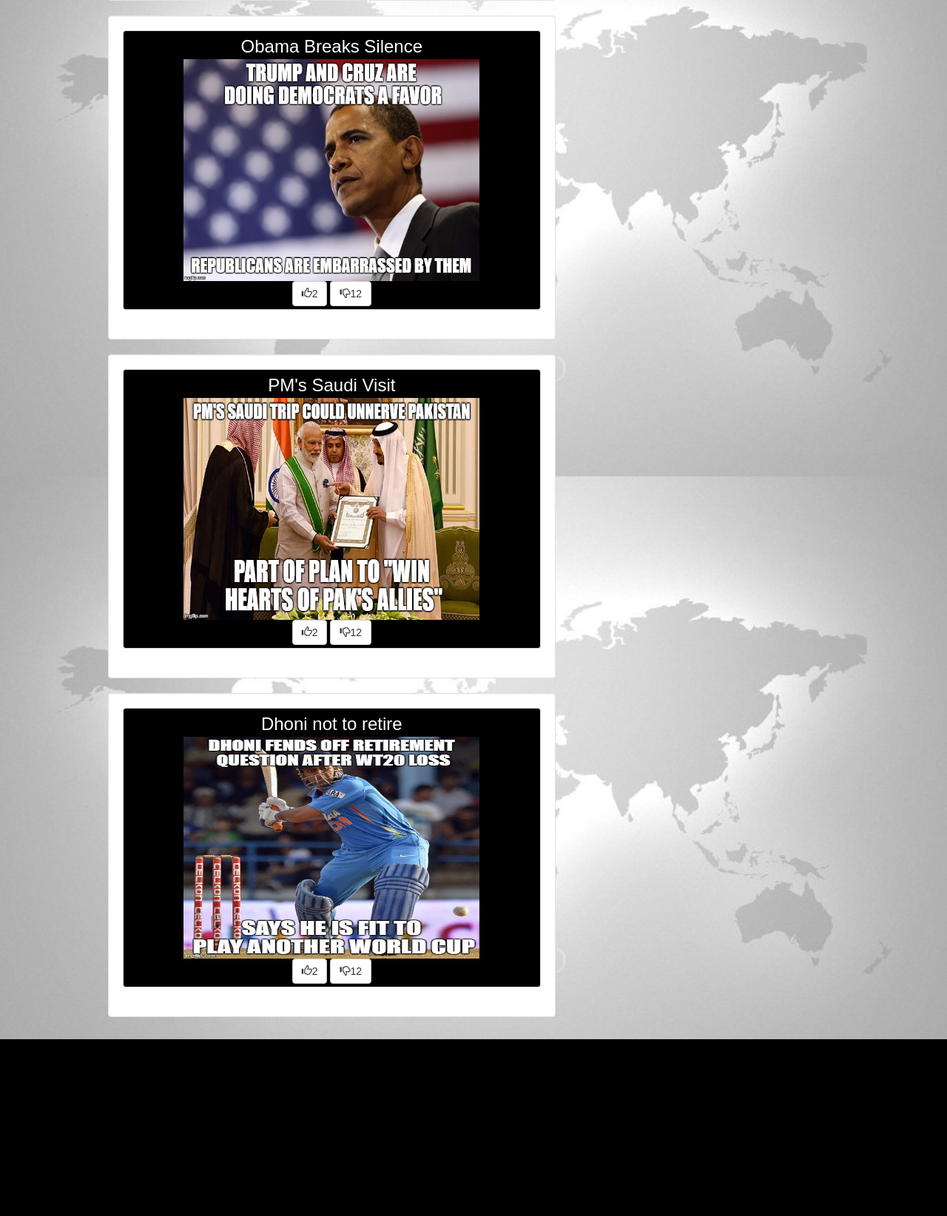
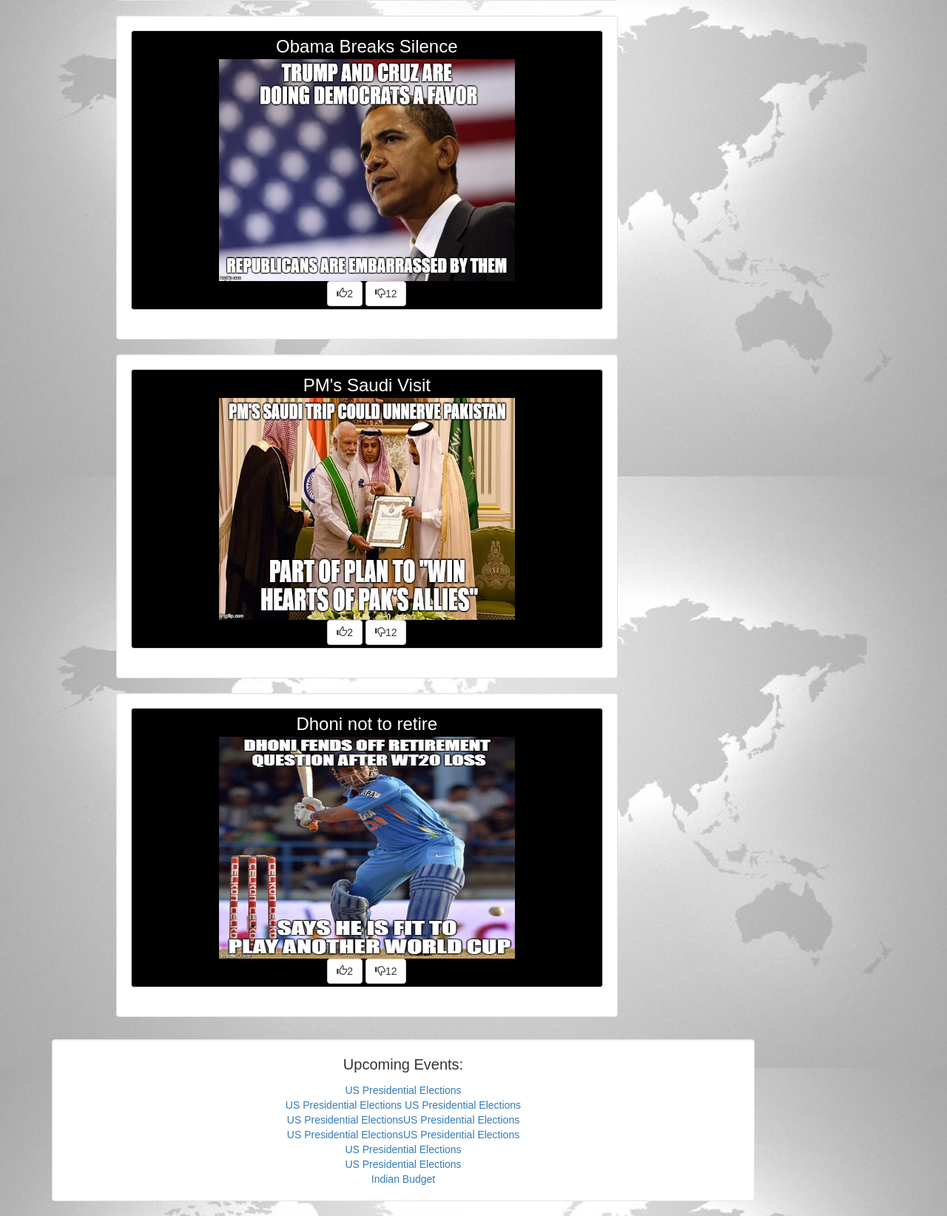
Before and after one commit to sunyam/_9Newsify, a Django app: page / in a window 1280 px wide. Shown: the part 956-2600 px from the top of the page at 74% size. Before the commit the page ends 2361 px from the top, so only its background shows below. Run offline with Django 3.2, Linux system fonts and the light colour scheme; data comes from the database, SQL or seed files in the repository; both versions use the stored data as it was after the commit; some libraries are stand-ins or nearby versions.

Commit message:
background and upcoming links

```diff
--- a/home_page/static/home_page/css/background.css
+++ b/home_page/static/home_page/css/background.css
@@ -8,7 +8,7 @@
 }
 */
 body{
-    background: url('img/world_1.jpg') fixed;
+    background: url('img/newspapers.jpg') fixed;
     background-size: cover;
     font-family: 'Raleway', sans-serif;
 }
--- a/home_page/static/home_page/css/signuplogin_background.css
+++ b/home_page/static/home_page/css/signuplogin_background.css
@@ -1,5 +1,5 @@
 body{
-    background: url('img/signup_background.jpg') fixed;
+    background: url('img/world_4.jpg') fixed;
     background-size: cover;
     font-family: 'Raleway', sans-serif;
 }
--- a/home_page/templates/home_page/home.html
+++ b/home_page/templates/home_page/home.html
@@ -22,9 +22,18 @@
                 color:white;
             }
         	#displayname {
-        		font-size:2em;
+                margin-top: 8px;
+        		font-size:1.5em;
+                font-family: monospace;
                 color: aliceblue;
         		background-color:;
+        	}
+            #upcoming{
+                position:
+            }
+            #upcome{
+                position:  ;
+
             }
         </style>
 
@@ -76,7 +85,7 @@
                     </ul>
                 </div><!-- /.navbar-collapse -->
               </div><!-- /.container-fluid -->
-        </nav
+        </nav>
 
         <div class="container text-center">
 
@@ -95,15 +104,17 @@
 
 
 
-
+         <div class="row">
+             <div class="col-sm-8">
                  <!-- List of uploaded documents -->
                     {% if documents %}
-                <ul>
+                        <ul style="list-style: none;">
 
                             {% for document in documents %}
                               <div class="row">
                                   <div class="col-sm-1"></div>
-                          <div class="col-sm-6">
+                                  <div class="col-sm-11">
+                                      <div class="row">
                                       <div class="col-sm-12 well">
                                             <div class="thumbnail">
 
@@ -133,7 +144,7 @@
                                             </div>
                                       </div>
                                     </div>
-
+                                  </div>
 
 
 
@@ -145,25 +156,40 @@
                     {% else %}
                         <p>No documents.</p>
                     {% endif %}
+                 </div>
+
+             </div>
+             <div class="col-md-10 row-md-5 well " style = " padding-left:  (@gutter / 2);">
+
+<!--
+                     REPEATING UPCOMING EVENTS
+                                    <div class="row" id="upcome">
+                                        <br><br><br><br><br><br><br><br><br><br><br><br><br><br>
+                                  <div class="col-sm-1"></div>
+                                  <div class="col-sm-10 well">
+-->
+<!--                                    <div id="upcoming" class="thumbnail">-->
+                                        <p style="font-size: 20px">Upcoming Events:</p>
+                                        <a href="http://edition.cnn.com/specials/politics/2016-election">US Presidential Elections</a>
+                                        <a href="http://edition.cnn.com/specials/politics/2016-election"><br>US Presidential Elections</a>
+                                        <a href="http://edition.cnn.com/specials/politics/2016-election">US Presidential Elections</a>
+                                        <a href="http://edition.cnn.com/specials/politics/2016-election"><br>US Presidential Elections</a><a href="http://edition.cnn.com/specials/politics/2016-election">US Presidential Elections</a>
+                                        <a href="http://edition.cnn.com/specials/politics/2016-election"><br>US Presidential Elections</a><a href="http://edition.cnn.com/specials/politics/2016-election">US Presidential Elections</a>
+                                        <a href="http://edition.cnn.com/specials/politics/2016-election"><br>US Presidential Elections</a>
+
+                                        <a href="http://edition.cnn.com/specials/politics/2016-election"><br>US Presidential Elections</a>
+                                        <a href="http://economictimes.indiatimes.com/budget2016"><br>Indian Budget</a>
+<!--
+
+                                    </div>
+                                  </div>
+                                    <div class="col-sm-1"></div>
+                                </div>
+-->
+
+                 </div>
 
 
-                    <!--<div class="row">
-                          <div class="col-sm-8"></div>
-                          <div class="col-sm-3 well">
-                            <div class="thumbnail">
-                                <p style="font-size: 20px">Upcoming Events:</p>
-                                <a href="http://edition.cnn.com/specials/politics/2016-election">US Presidential Elections</a>
-                                <a href="http://economictimes.indiatimes.com/budget2016"><br>Indian Budget</a>
-
-                            </div>
-                            <div class="thumbnail">
-                                <p>ADS</p>
-                            </div>
-                            <div class="thumbnail">
-                                <p>ADS</p>
-                            </div>
-                        </div>
-                    </div>-->
 
 
         </div>
@@ -176,22 +202,6 @@
 
 
 
-                <!--
-                    <div class="col-sm-1"></div><br><br><br><br><br><br><br>
-                    <div class="col-sm-3 well">
-                    <div class="thumbnail">
-                        <p style="font-size: 20px">Upcoming Events:</p>
-                        <a href="http://edition.cnn.com/specials/politics/2016-election">US Presidential Elections</a>
-                        <a href="http://economictimes.indiatimes.com/budget2016"><br>Indian Budget</a>
-
-                    </div>
-                    <div class="thumbnail">
-                        <p>ADS</p>
-                    </div>
-                    <div class="thumbnail">
-                        <p>ADS</p>
-                    </div>
-                </div>-->
 
 
 
```
Also changed, not shown: db.sqlite3, media/documents/2016/04/11/129wbu.jpg (added), 13 other files. Lines whose indentation alone changed are shown as unchanged.
